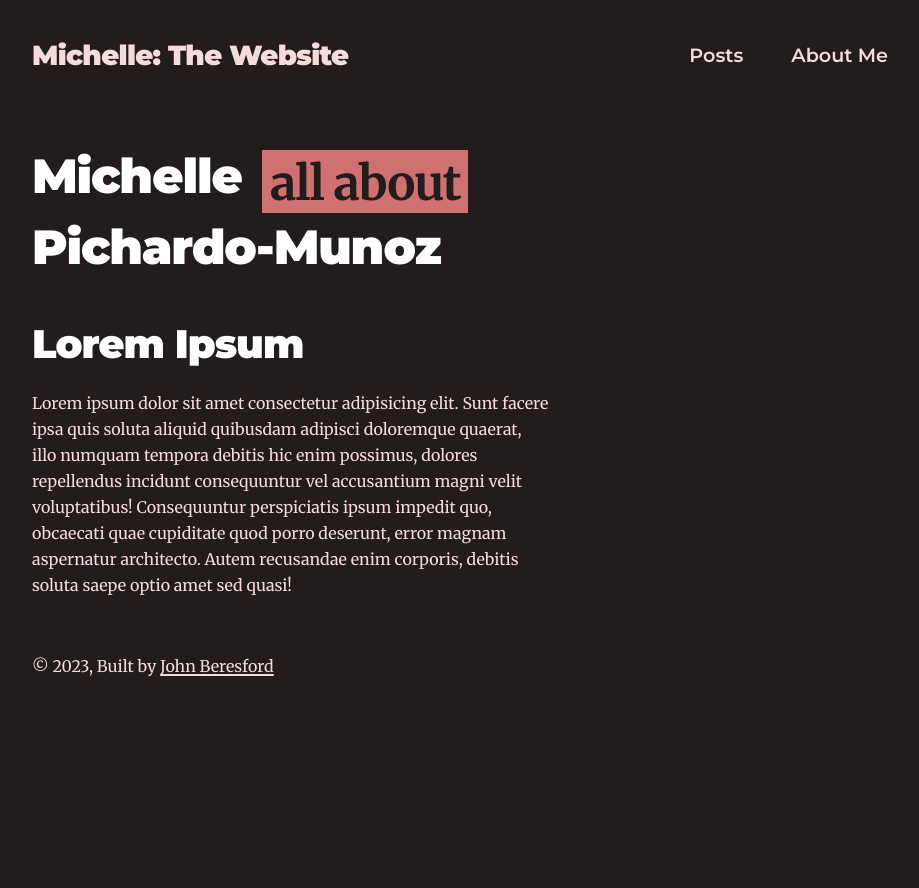
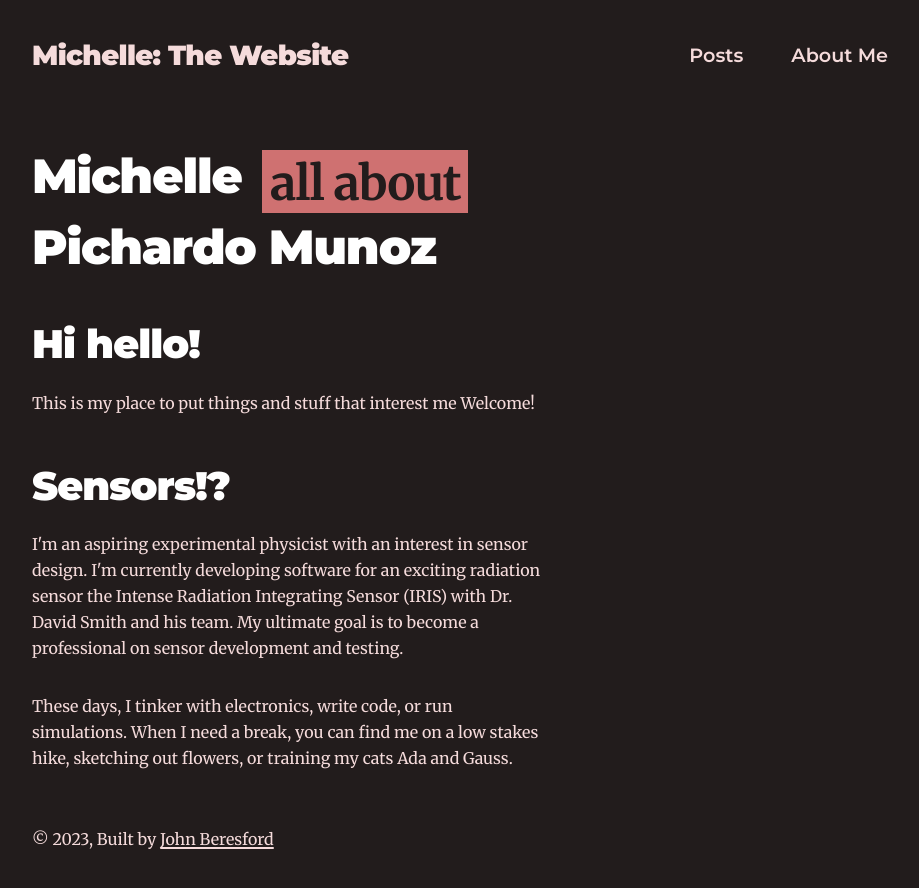
Before and after one commit to Drixitel/drixit-blog, a Gatsby site: page /about in a window 1280 px wide. Shown: the whole page, without its empty margins (180-1099 px from the left). Before the commit the page ends 800 px from the top, so only its background shows below. Built offline with nearby package versions, Linux system fonts and the light colour scheme; Gatsby itself is replaced by a stand-in of ours; some packages are replaced by stand-ins of ours; what glslify would draw is missing.

Commit message:
added about me

```diff
--- a/src/pages/about.js
+++ b/src/pages/about.js
@@ -49,22 +49,30 @@ const About = ({ data, location }) => {
             >
               <h3 style={{ ...h3Styles }}>All About</h3>
             </div>
-            <h1 style={{ gridColumn: "1/3", ...h1Styles }}>Pichardo-Munoz</h1>
+            <h1 style={{ gridColumn: "1/3", ...h1Styles }}>Pichardo Munoz</h1>
           </div>
         </section>
 
         <div className="section" style={{ maxWidth: "50ch" }}>
-          <h1>Lorem Ipsum</h1>
+          <h1>Hi hello!</h1>
+          <p>This is my place to put things and stuff that interest me
+          Welcome!
+          </p>
+          <h1>Sensors!?</h1>
           <p>
-            Lorem ipsum dolor sit amet consectetur adipisicing elit. Sunt facere
-            ipsa quis soluta aliquid quibusdam adipisci doloremque quaerat, illo
-            numquam tempora debitis hic enim possimus, dolores repellendus
-            incidunt consequuntur vel accusantium magni velit voluptatibus!
-            Consequuntur perspiciatis ipsum impedit quo, obcaecati quae
-            cupiditate quod porro deserunt, error magnam aspernatur architecto.
-            Autem recusandae enim corporis, debitis soluta saepe optio amet sed
-            quasi!
+          I'm an aspiring experimental physicist with an interest in
+          sensor design. I'm currently developing software for an
+          exciting radiation sensor the Intense Radiation
+          Integrating Sensor (IRIS) with Dr. David Smith and his team.
+           My ultimate goal is to become a professional on sensor
+           development and testing. </p>
+          <p>
+          These days, I tinker with electronics, write code, or
+           run simulations. When I need a break, you can find
+           me on a low stakes hike, sketching out flowers, or training
+           my cats Ada and Gauss.
           </p>
+
         </div>
       </Layout>
     </>
```
